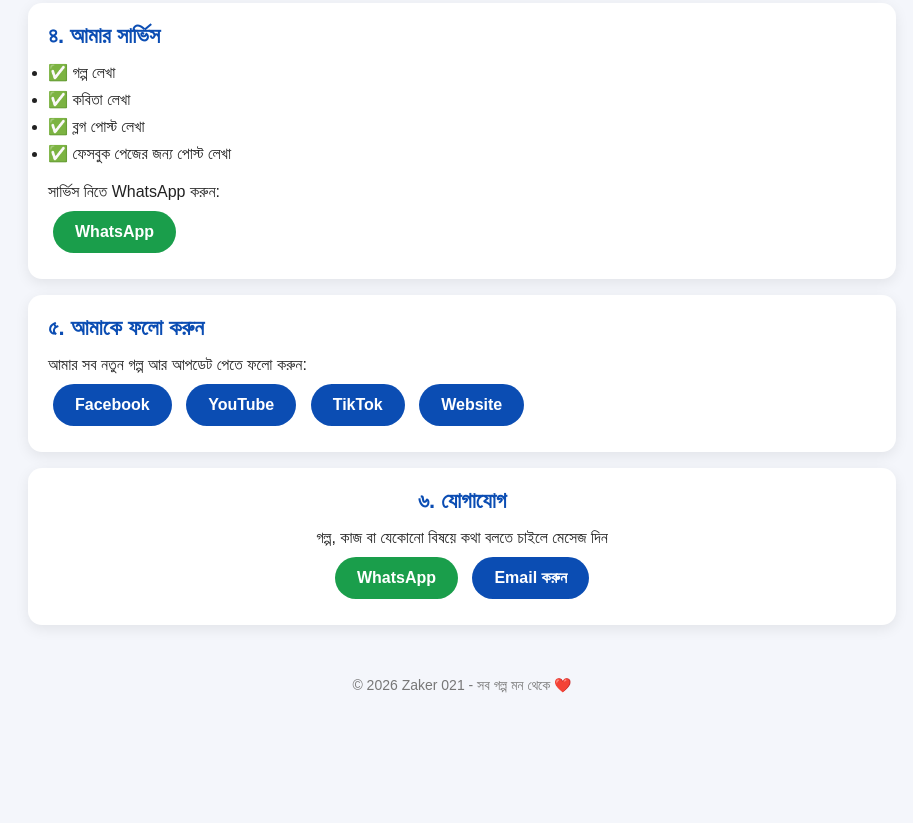
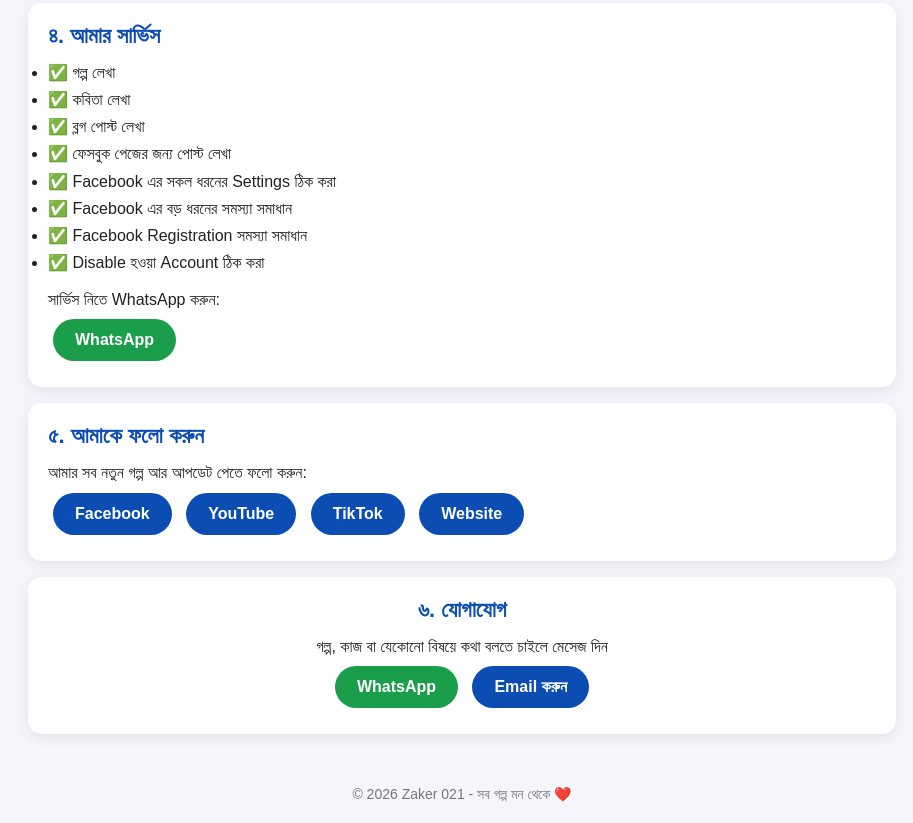
Before and after one commit to zaker021/zaker021.github.io, a plain HTML site: page index.html in a window 1280 px wide. Shown: the part 842-1665 px from the top of the page, without its empty margins (178-1091 px from the left). Before the commit the page ends 1556 px from the top, so only its background shows below. Drawn offline with Linux system fonts and the light colour scheme.

Commit message:
Update index.html

```diff
--- a/index.html
+++ b/index.html
@@ -62,7 +62,11 @@ body{background:#f4f6fb;color:#222}
 <li>✅ গল্প লেখা</li>
 <li>✅ কবিতা লেখা</li>
 <li>✅ ব্লগ পোস্ট লেখা</li>
-<li>✅ ফেসবুক পেজের জন্য পোস্ট লেখা</li>
+<li>✅ ফেসবুক পেজের জন্য পোস্ট লেখা</li><li> ✅ Facebook এর সকল ধরনের Settings ঠিক করা</li>
+<li>✅ Facebook এর বড় ধরনের সমস্যা সমাধান</li>
+<li>✅ Facebook Registration সমস্যা সমাধান</li>
+<li>✅ Disable হওয়া Account ঠিক করা</li>
+
 </ul>
 <p style="margin-top:10px;">সার্ভিস নিতে WhatsApp করুন:</p>
 <a class="btn green" href="https://wa.me/8801713963024">WhatsApp</a>
```
